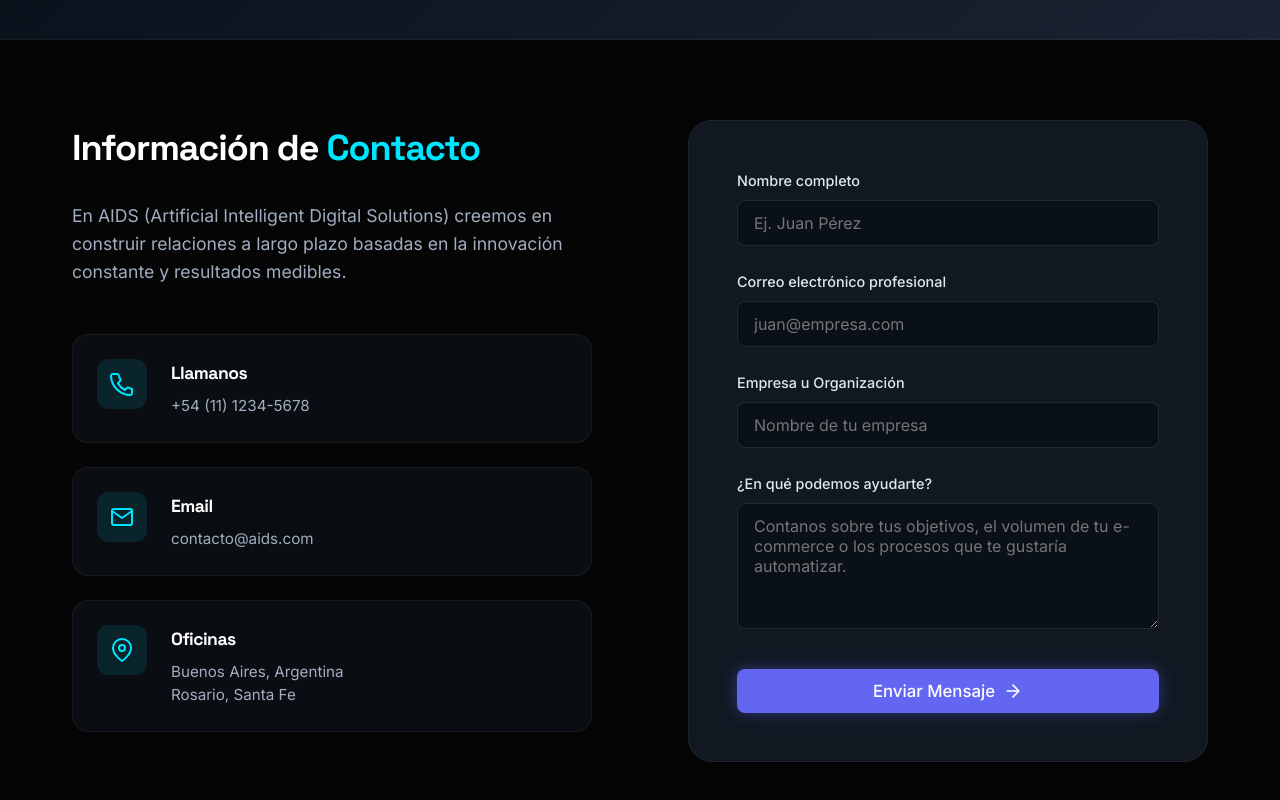
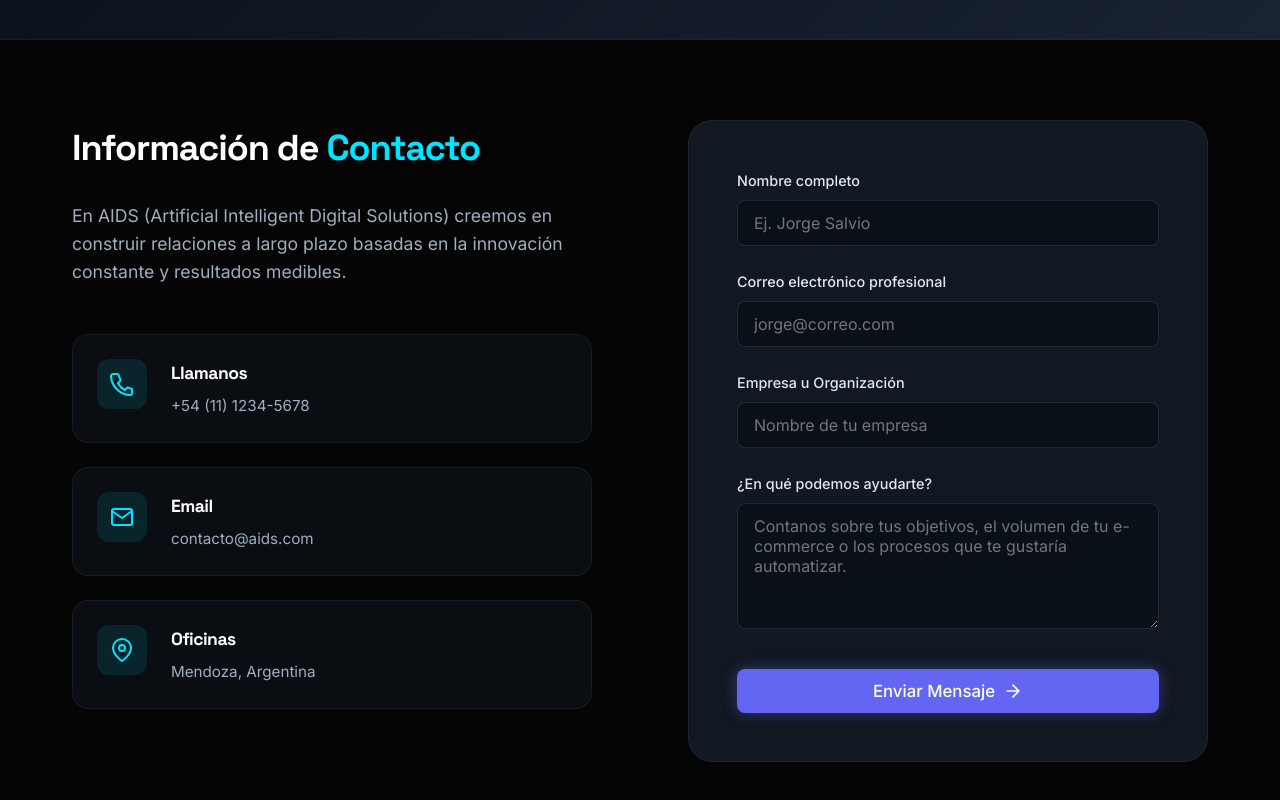
Before and after one commit to Lautaro-Montecchiani/examenFinal-prog3, a React (Vite) app in the folder frontend/: page /contacto in a window 1280 px wide. Shown: the part 370-1170 px from the top of the page. Built offline with nearby package versions, Linux system fonts and the light colour scheme.

Commit message:
fix: update contact placeholders and office location

```diff
--- a/frontend/src/pages/ContactPage.tsx
+++ b/frontend/src/pages/ContactPage.tsx
@@ -92,7 +92,7 @@
                                     </div>
                                     <div>
                                         <h3>Oficinas</h3>
-                                        <p>Buenos Aires, Argentina<br />Rosario, Santa Fe</p>
+                                        <p>Mendoza, Argentina</p>
                                     </div>
                                 </div>
                             </div>
@@ -108,7 +108,7 @@
                                         name="name"
                                         value={formData.name}
                                         onChange={handleChange}
-                                        placeholder="Ej. Juan Pérez"
+                                        placeholder="Ej. Jorge Salvio"
                                         required
                                     />
                                 </div>
@@ -121,7 +121,7 @@
                                         name="email"
                                         value={formData.email}
                                         onChange={handleChange}
-                                        placeholder="juan@empresa.com"
+                                        placeholder="jorge@correo.com"
                                         required
                                     />
                                 </div>
```
